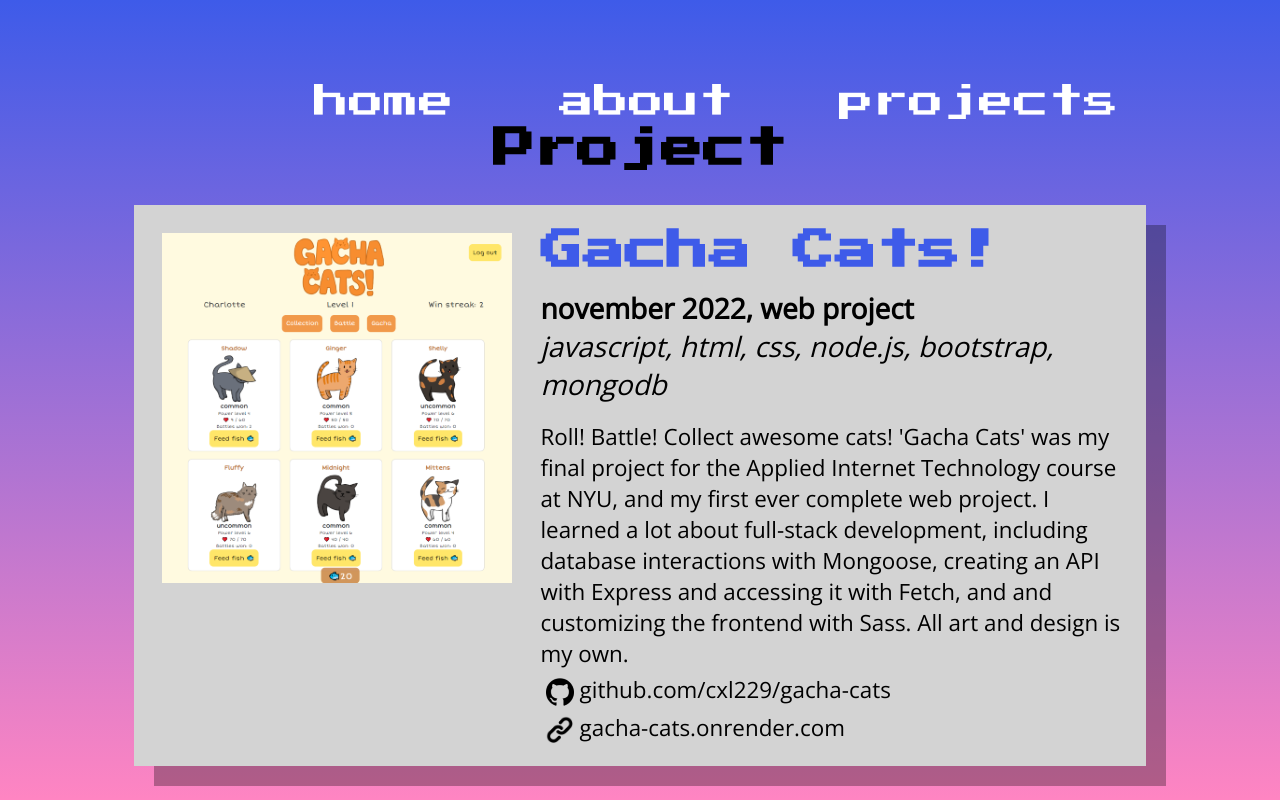
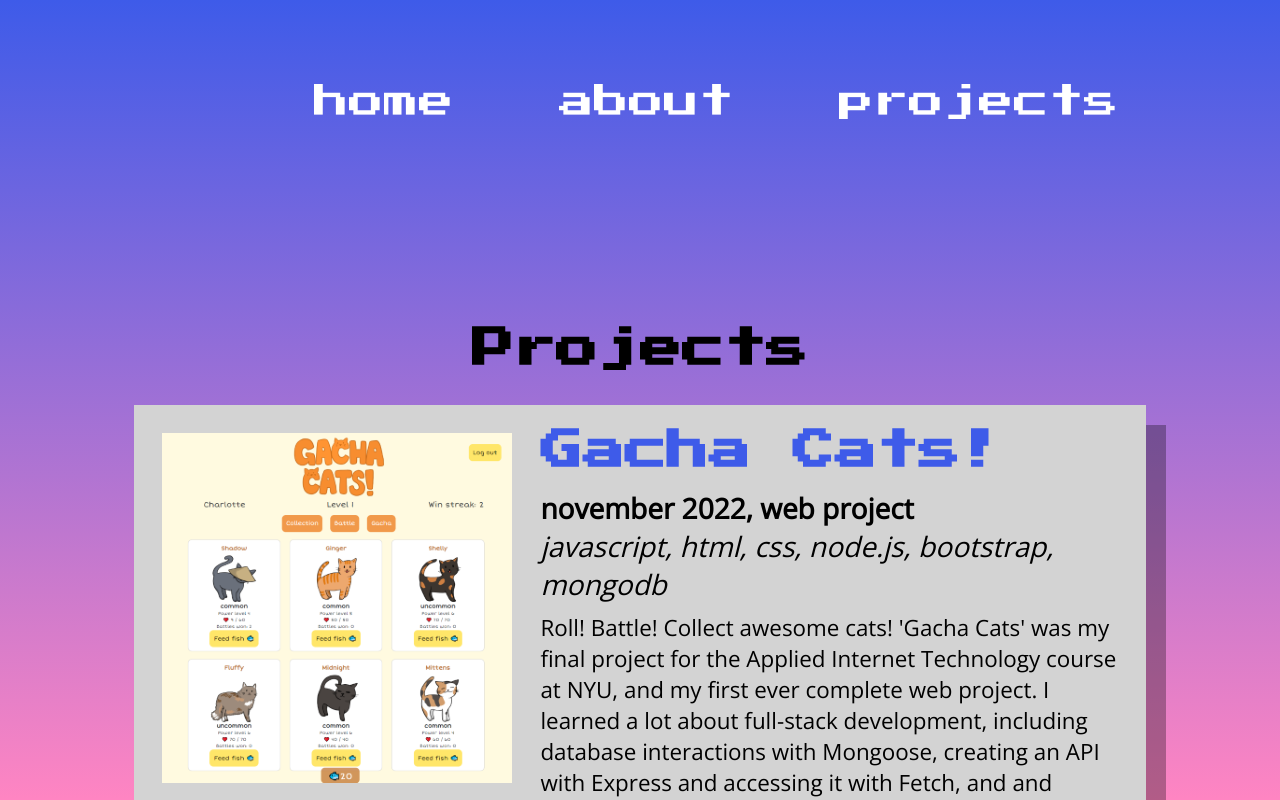
Before and after one commit to cxl229/personal-website, a React (Create React App) app: page /projects in a window 1280 px wide. Shown: the top 800 px of the page. Built offline with nearby package versions, Linux system fonts and the light colour scheme.

Commit message:
route transition animation using framer motion library, started

```diff
--- a/src/components/About.js
+++ b/src/components/About.js
@@ -1,10 +1,15 @@
 import React from 'react';
+import { motion } from 'framer-motion';
 import './About.css';
 import portrait from "../img/portrait.jpg";
 
 function About() {
     return (
-        <>
+        <motion.div
+            initial={{ opacity: 0, y: 200 }}
+            animate={{ opacity: 1 }}
+            exit={{ opacity: 0 }}
+        >
             <h2>About</h2>
             <div className="aboutBlock">
                 <img className="dropShadow portrait" src={portrait} alt="Photograph of Charlotte with her cat"/>
@@ -19,7 +24,7 @@ function About() {
                     </p>
                 </div>
             </div>
-        </>
+        </motion.div>
     );
 }
 
--- /dev/null
+++ b/src/components/AnimatedRoutes.js
@@ -0,0 +1,24 @@
+import React from 'react';
+import { Routes, Route, useLocation } from 'react-router-dom';
+import { AnimatePresence } from 'framer-motion';
+import Home from "./Home";
+import About from "./About";
+import Projects from "./Projects";
+
+// CITATIONS
+// Page transition animation using Framer Motion - adapted from code by PedroTech: https://www.youtube.com/watch?v=FdrEjwymzdY
+
+function AnimatedRoutes() {
+    const location = useLocation();
+    return (
+        <AnimatePresence>
+            <Routes location={location} key={location.pathname}>
+                <Route path='/' exact element={<Home />} />
+                <Route path='/about' element={<About />} />
+                <Route path='/projects' element={<Projects />} />
+            </Routes>
+        </AnimatePresence>
+    );
+}
+
+export default AnimatedRoutes;
--- a/src/components/App.js
+++ b/src/components/App.js
@@ -1,22 +1,21 @@
 import React from 'react';
-import {BrowserRouter as Router, Routes, Route} from 'react-router-dom';
+import { BrowserRouter as Router } from 'react-router-dom';
 import './App.css';
 import Navbar from './Navbar';
-import Home from "./Home";
-import About from "./About";
-import Projects from "./Projects";
+import AnimatedRoutes from './AnimatedRoutes';
 
-// CITATIONS: https://www.geeksforgeeks.org/how-to-create-a-multi-page-website-using-react-js/ and https://blog.logrocket.com/creating-navbar-react/
+// CITATIONS
+// General reference: https://www.geeksforgeeks.org/how-to-create-a-multi-page-website-using-react-js/
+// Navbar reference: https://blog.logrocket.com/creating-navbar-react/
+// Page transition animation using Framer Motion - adapted from code by PedroTech: https://www.youtube.com/watch?v=FdrEjwymzdY
+// Page transition animation using Framer Motion article: https://www.section.io/engineering-education/page-transition-in-react-using-framer-motion/
+// Framer Motion documentation examples for slide transition: https://www.framer.com/motion/examples/
 
 function App() {
     return (
         <Router>
-        <Navbar />
-        <Routes>
-            <Route path='/' exact element={<Home />} />
-            <Route path='/about' element={<About />} />
-            <Route path='/projects' element={<Projects />} />
-        </Routes>
+            <Navbar />
+            <AnimatedRoutes />
         </Router>
     );
 }
--- a/src/components/Home.js
+++ b/src/components/Home.js
@@ -1,4 +1,5 @@
 import React from "react";
+import { motion } from 'framer-motion';
 import './Home.css';
 import LinkText from "./LinkText";
 import githubIcon from "../img/github.png";
@@ -7,7 +8,11 @@ import computerGif from "../img/computer.gif";
 
 function Home() {
     return (
-        <>
+        <motion.div
+            initial={{ opacity: 0, y: 200 }}
+            animate={{ opacity: 1 }}
+            exit={{ opacity: 0 }}
+        >
             <div className="homeInlineBlock leftBlock">
                 <h1>Charlotte Lin</h1>
                 <h3>computer programmer + digital artist</h3>
@@ -15,7 +20,7 @@ function Home() {
                 <LinkText href="https://www.linkedin.com/in/charlotte-lin-nyu/" text="linkedin.com/charlotte-lin-nyu" icon={linkedinIcon}/>
             </div>
             <img className="homeInlineBlock" src={computerGif} alt=""/>
-        </>
+        </motion.div>
     );
 }
 
--- a/src/components/Project.css
+++ b/src/components/Project.css
@@ -2,6 +2,7 @@
     display: grid;
     grid-template-columns: 1fr 3fr;
     width: 80%;
+    height: 350px + 1em;
     background-color: lightgrey;
     margin-left: auto;
     margin-right: auto;
@@ -38,7 +39,7 @@ h6 {
 .projectDescription {
     font-size: 0.8em;
     text-align: left;
-    margin-top: 0.8em;
+    margin-top: 0.4em;
     margin-bottom: 1em;
     margin-right: 1em;
     margin-left: 0;
--- a/src/components/Projects.js
+++ b/src/components/Projects.js
@@ -1,9 +1,10 @@
 import React from 'react';
 import Project from './Project';
 import itemArr from '../portfolioProjects';
+import { motion } from 'framer-motion';
 
 function Projects() {
-    const projs = itemArr.map((item) => {
+    const projs = itemArr.map((item, index) => {
         return (
             <Project
                 image={item.image}
@@ -12,15 +13,20 @@ function Projects() {
                 techStack={item.techStack}
                 description={item.description}
                 links={item.links}
+                key={index}
             ></Project>
         );
     });
 
     return (
-        <>
-        <h2>Project</h2>
-        <div>{projs}</div>
-        </>
+        <motion.div
+            initial={{ opacity: 0, y: 200 }}
+            animate={{ opacity: 1 }}
+            exit={{ opacity: 0 }}
+        >
+            <h2>Projects</h2>
+            <div>{projs}</div>
+        </motion.div>
     );
 }
 
```
Lines whose indentation alone changed are shown as unchanged.
